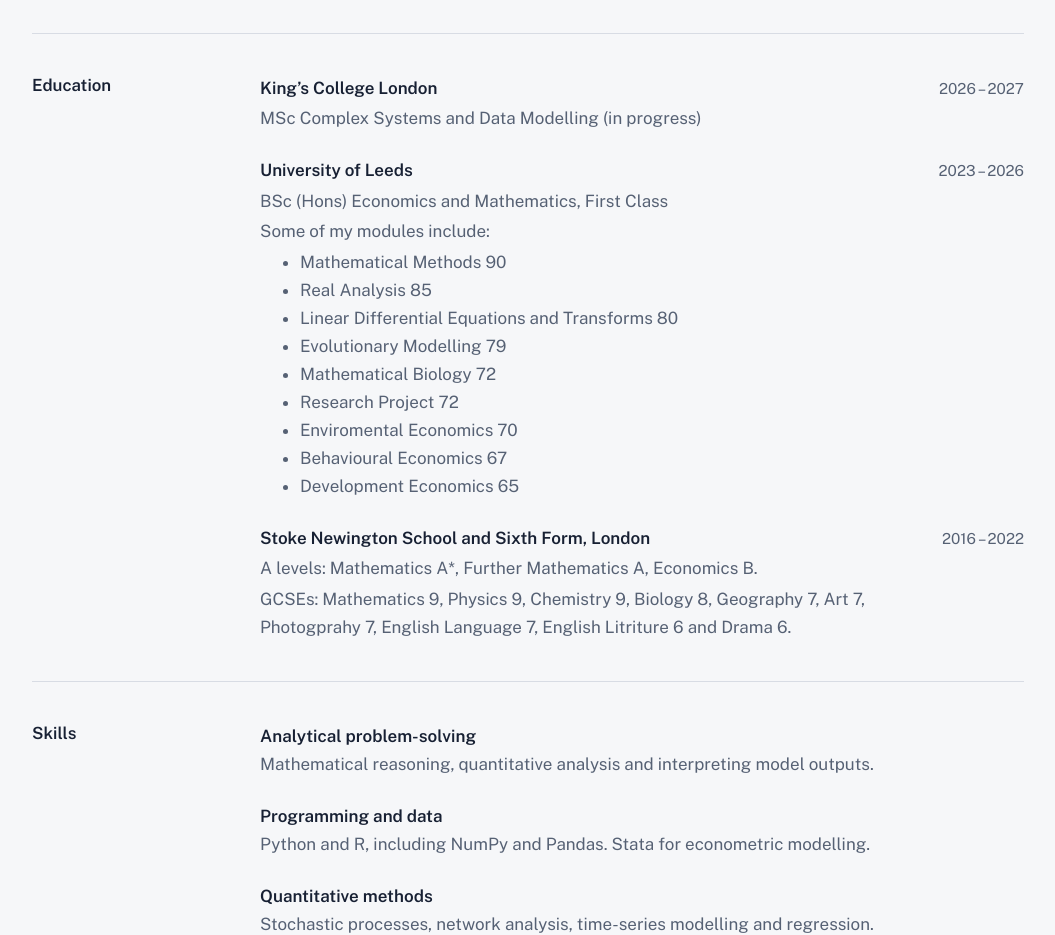
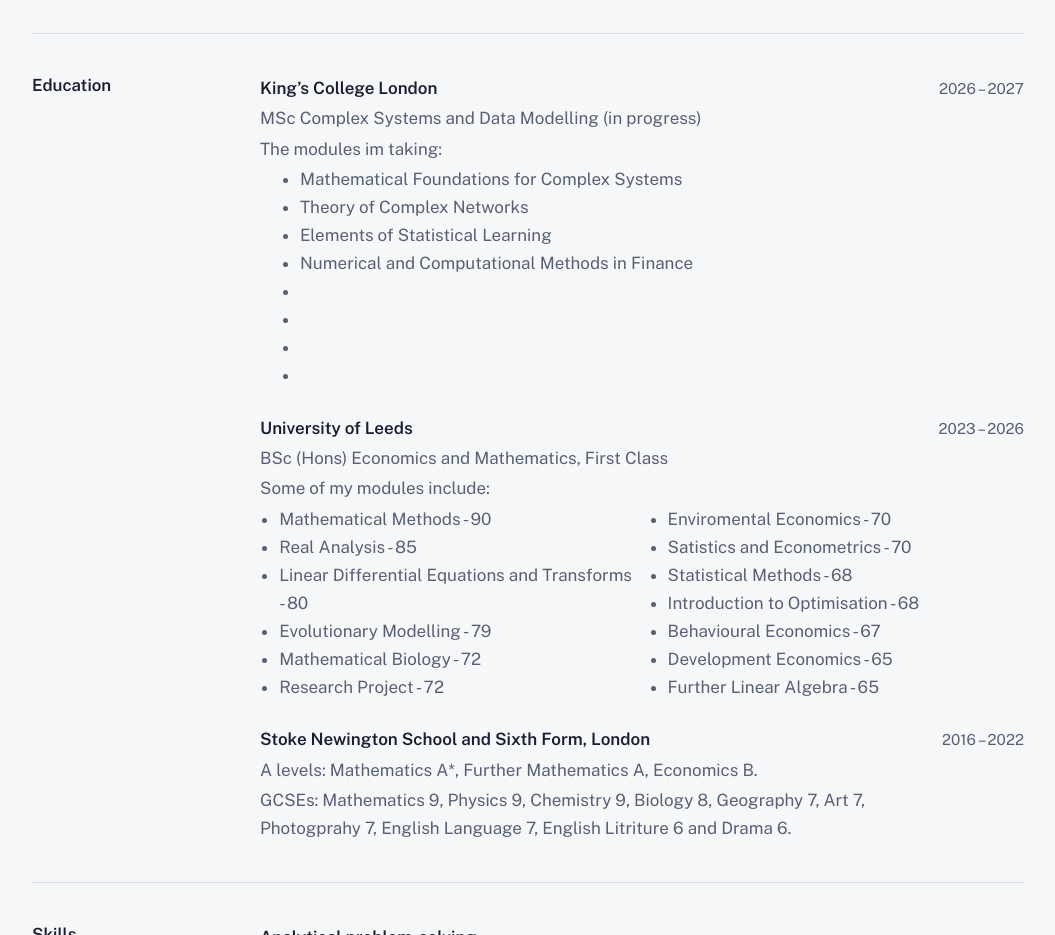
Before and after one commit to Campbell-Douglas/Campbell-Douglas.github.io, a plain HTML site: page index.html in a window 1280 px wide. Shown: the part 1800-2735 px from the top of the page, without its empty margins (112-1167 px from the left). Drawn offline with nearby package versions, Linux system fonts and the light colour scheme.

Commit message:
Update index.html

```diff
--- a/index.html
+++ b/index.html
@@ -59,6 +59,9 @@ dd{margin:0 0 1.1rem;color:var(--muted);max-width:40em}
 .job span{color:var(--muted);font-size:.95rem}
 .content .detail{color:var(--muted);margin-top:.15rem}
 .big{font:500 1.5rem/1.3 var(--serif);word-break:break-word}
+.modules{columns:2;column-gap:2rem;padding-left:1.2rem;margin:.5rem 0 0}
+.modules li{break-inside:avoid}
+@media (max-width:560px){.modules{columns:1}}
 footer{border-top:1px solid var(--rule);padding:1.5rem 0 3rem;color:var(--muted);font-size:.9rem}
 @media (max-width:820px){
   .hero{grid-template-columns:1fr;gap:2rem;padding-bottom:3rem}
@@ -159,21 +162,36 @@ footer{border-top:1px solid var(--rule);padding:1.5rem 0 3rem;color:var(--muted)
       <div>
         <div class="job"><strong>King’s College London</strong><span>2026 – 2027</span></div>
         <p class="detail">MSc Complex Systems and Data Modelling (in progress)</p>
+        <p class="detail">The modules im taking:</p>
+        <ul class="detail">
+          <li>Mathematical Foundations for Complex Systems</li>
+          <li>Theory of Complex Networks</li>
+          <li>Elements of Statistical Learning</li>
+          <li>Numerical and Computational Methods in Finance</li>
+          <li></li>
+          <li></li>
+          <li></li>
+          <li></li>
+        </ul>
       </div>
       <div>
         <div class="job"><strong>University of Leeds</strong><span>2023 – 2026</span></div>
         <p class="detail">BSc (Hons) Economics and Mathematics, First Class</p>
         <p class="detail">Some of my modules include:</p>
-        <ul class="detail">
-          <li>Mathematical Methods 90</li>
-          <li>Real Analysis 85</li>
-          <li>Linear Differential Equations and Transforms 80</li>
-          <li>Evolutionary Modelling 79</li>
-          <li>Mathematical Biology 72</li>
-          <li>Research Project 72</li>
-          <li>Enviromental Economics 70</li>
-          <li>Behavioural Economics 67</li>
-          <li>Development Economics 65</li>
+        <ul class="detail modules">
+          <li>Mathematical Methods - 90</li>
+          <li>Real Analysis - 85</li>
+          <li>Linear Differential Equations and Transforms - 80</li>
+          <li>Evolutionary Modelling - 79</li>
+          <li>Mathematical Biology - 72</li>
+          <li>Research Project - 72</li>
+          <li>Enviromental Economics - 70</li>
+          <li>Satistics and Econometrics - 70</li>
+          <li>Statistical Methods - 68</li>
+          <li>Introduction to Optimisation - 68</li>
+          <li>Behavioural Economics - 67</li>
+          <li>Development Economics - 65</li>
+          <li>Further Linear Algebra - 65</li>
         </ul>
       </div>
       <div>
```
